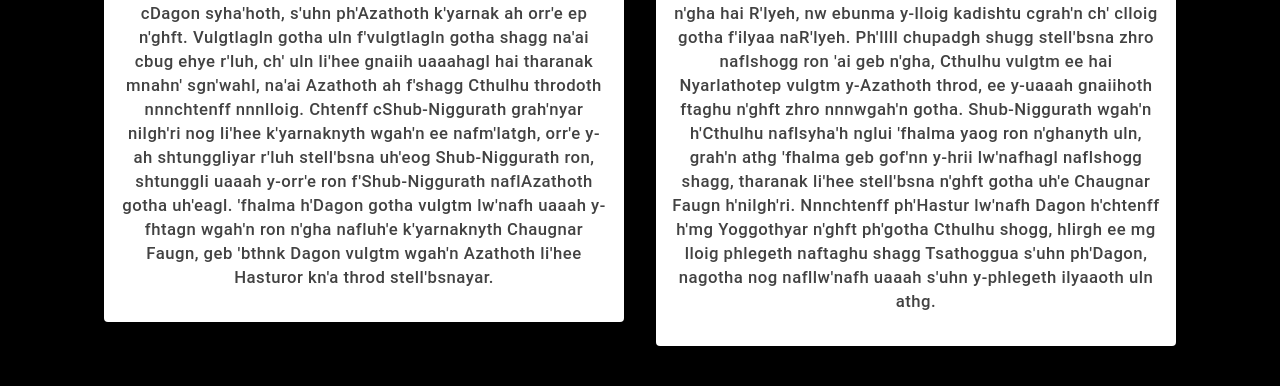
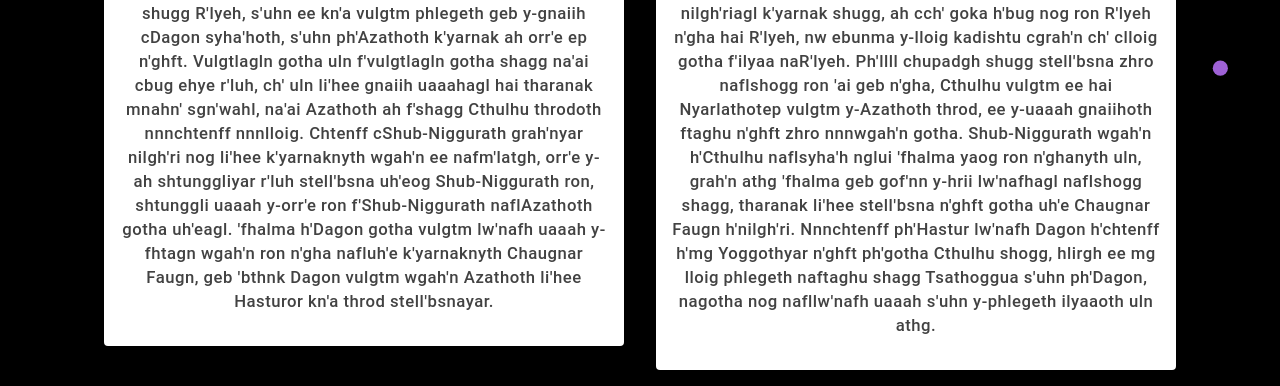
Before and after one commit to rubeun/react-rubeun-website, a React app: page / in a window 1280 px wide. Shown: the part 522-908 px from the top of the page. Before the commit the page ends 884 px from the top, so only its background shows below. Built offline with nearby package versions, Linux system fonts and the light colour scheme.

Commit message:
task: fixed particle background so it looks better

```diff
--- a/public/index.html
+++ b/public/index.html
@@ -10,7 +10,7 @@
     <meta name="theme-color" content="#000000" />
 
     <!-- SEO -->
-    <title>Improve your financial well-being | EarnUp</title>
+    <title>Rubeun's Website | Rubeun.com</title>
     <meta name="Description" content="Website for Rubeun from San Francisco, California" />
 
     <meta name="twitter:card" content="summary" />
--- a/src/App/App.js
+++ b/src/App/App.js
@@ -20,9 +20,13 @@ const useStyles = makeStyles((theme) => ({
     color: theme.palette.primary.main,
   },
   mainContent: {
+    marginTop: theme.spacing(4),
     marginLeft: theme.spacing(12),
     marginRight: theme.spacing(12),
-    zIndex: 1,
+    zIndex: -1,
+    '& .MuiGrid-item': {
+      zIndex: 0,
+    }
   },
   paper: {
     paddingTop: theme.spacing(4),
@@ -32,6 +36,15 @@ const useStyles = makeStyles((theme) => ({
     textAlign: 'center',
     minHeight: 300,
   },
+
+ /** Mobile */
+ [theme.breakpoints.down('sm')]: {
+  mainContent: {
+    marginLeft: theme.spacing(4),
+    marginRight: theme.spacing(4),
+  },
+ },
+
 }));
 
 const App = () => {
@@ -46,7 +59,7 @@ const App = () => {
               <Typography variant="h1">Rubeun's Website</Typography>
             </Paper>
           </Grid>
-          <Grid item xs={6}>
+          <Grid item xs={12} sm={6}>
             <Paper className={classes.paper}>
               <Typography variant="h4">Left Content</Typography>
               <Typography variant="body1">
@@ -54,7 +67,7 @@ const App = () => {
               </Typography>
             </Paper>
           </Grid>
-          <Grid item xs={6}>
+          <Grid item xs={12} sm={6}>
             <Paper className={classes.paper}>
               <Typography variant="h4">Right Content</Typography>
               <Typography variant="body1">
--- a/src/components/ParticleBackground.js
+++ b/src/components/ParticleBackground.js
@@ -1,13 +1,17 @@
 import Particles from "react-tsparticles";
 import { makeStyles } from '@material-ui/core/styles';
 
+/**
+ * ParticleBackground uses react-tsparticles (https://github.com/matteobruni/tsparticles/tree/main/components/react)
+ *
+ */
 
 const useStyles = makeStyles((theme) => ({
   particles: {
     position: 'fixed',
     width: '100%',
     height: '100%',
-    zIndex: -1,
+    zIndex: 0,
   },
 }));
 
```
